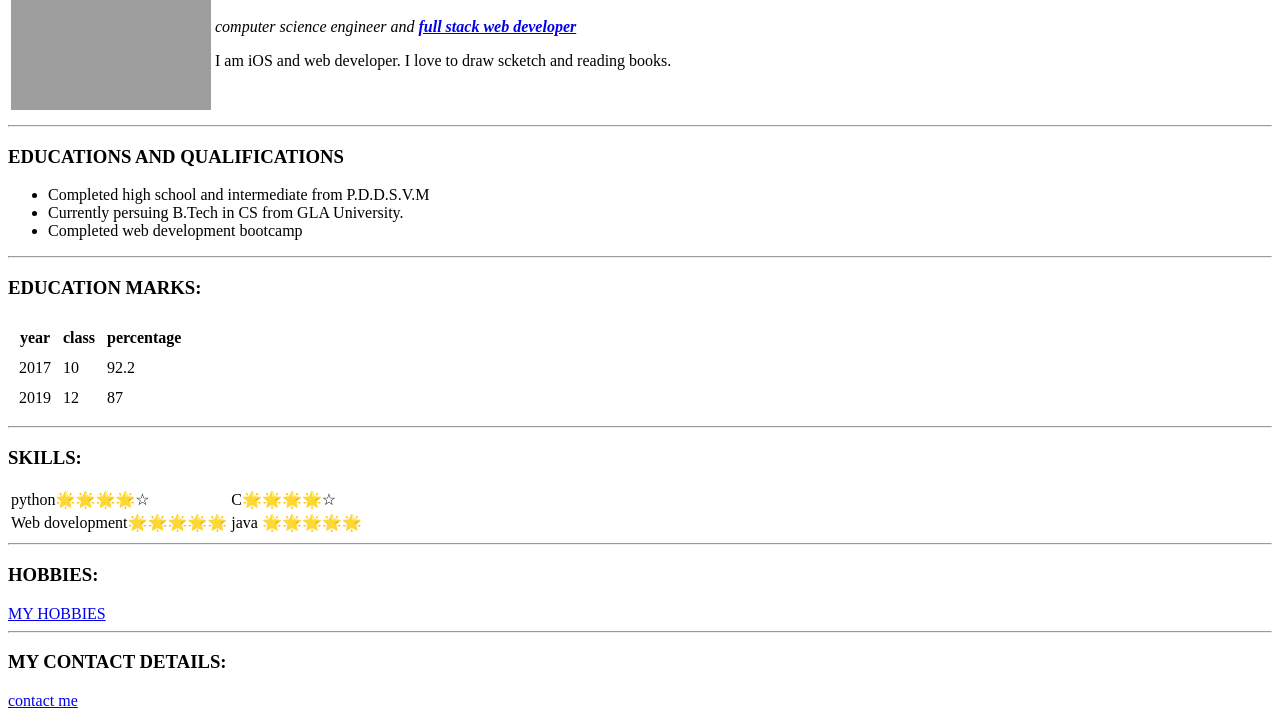
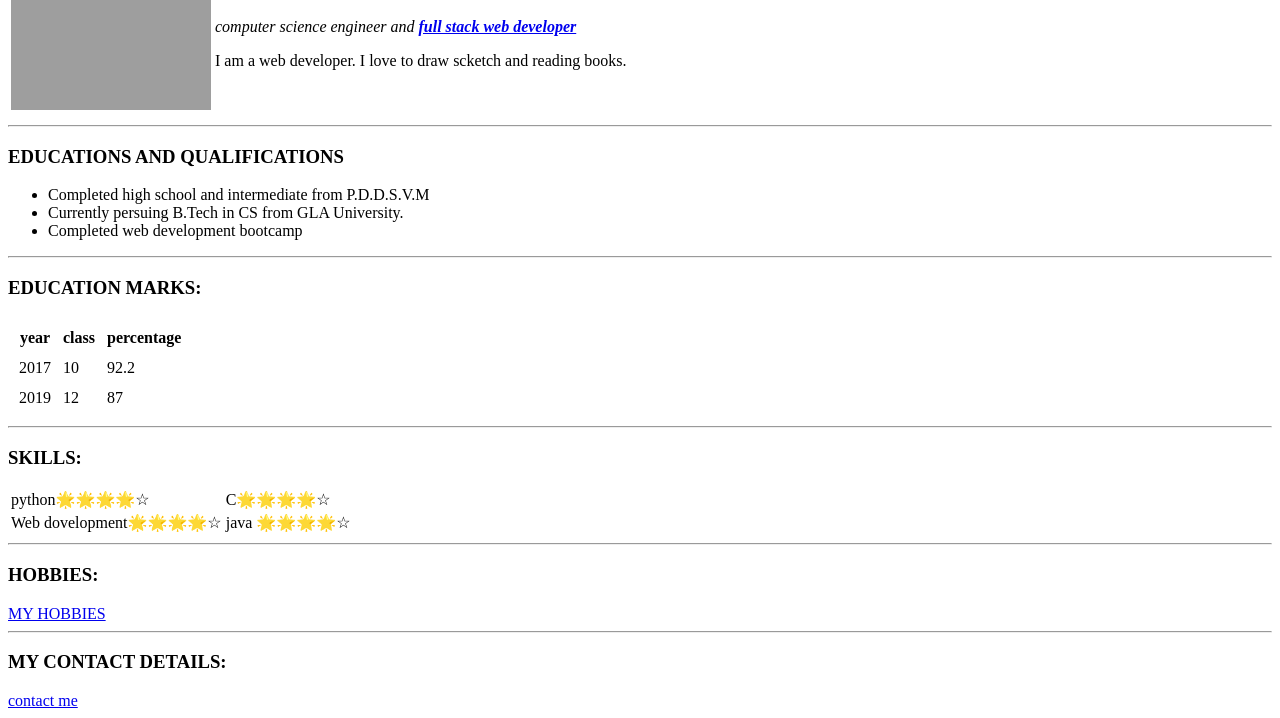
Before and after one commit to GOPAL181/cv, a plain HTML site: page index.html in a window 1280 px wide. Shown: the part 101-819 px from the top of the page. Drawn offline with Linux system fonts and the light colour scheme; grey boxes are pictures that could not be loaded.

Commit message:
Update index.html

```diff
--- a/index.html
+++ b/index.html
@@ -15,7 +15,7 @@
        <p>
          <eM>computer science engineer and  <strong><a href="https://www.geeksforgeeks.org/web-development" target="_blank">full stack web developer</a></strong></eM>
        </p>
-       <p>I am iOS and web developer. I love to draw scketch and reading books.</p></td>
+       <p>I am a web developer. I love to draw scketch and reading books.</p></td>
    </table>
   <hr>
   <h3>EDUCATIONS AND QUALIFICATIONS </h3>
@@ -56,8 +56,8 @@
         <td>C🌟🌟🌟🌟☆</td>
       </tr>
       <tr>
-        <td>Web dovelopment🌟🌟🌟🌟🌟</td>
-        <td>java 🌟🌟🌟🌟🌟</td>
+        <td>Web dovelopment🌟🌟🌟🌟☆</td>
+        <td>java 🌟🌟🌟🌟☆</td>
       </tr>
     </tbody>
   </table>
```
